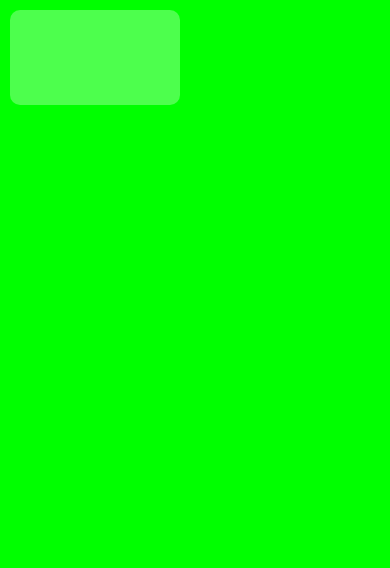
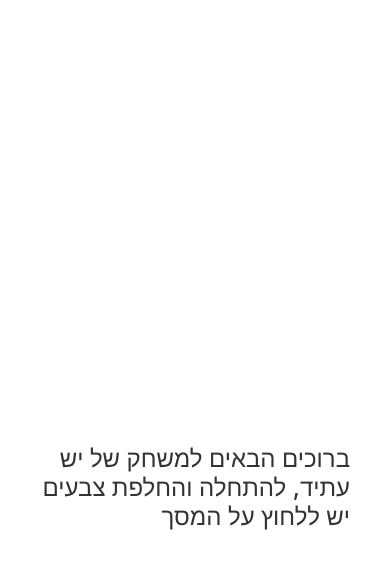
Before and after one commit to Barspo/glowing-colors-app, a React Native app: screen / in a window 390 px wide. Shown: the top 568 px of the page. Built offline with nearby package versions, Linux system fonts and the light colour scheme.

Commit message:
Add welcome screen with Hebrew text and logo

```diff
--- a/App.js
+++ b/App.js
@@ -2,7 +2,7 @@ import React, { useState } from 'react';
 import { StyleSheet, View, TouchableOpacity, Text, SafeAreaView, Image } from 'react-native';
 import { StatusBar } from 'expo-status-bar';
 
-export default function App() {
+const ColorScreen = ({ onBack }) => {
   const [isGreen, setIsGreen] = useState(true);
 
   const toggleColor = () => {
@@ -28,6 +28,39 @@ export default function App() {
       <StatusBar style="auto" />
     </SafeAreaView>
   );
+};
+
+const WelcomeScreen = ({ onStart }) => {
+  return (
+    <TouchableOpacity
+      style={styles.welcomeContainer}
+      onPress={onStart}
+    >
+      <View style={styles.welcomeContent}>
+        <Image
+          source={require('./assets/logo.png')}
+          style={styles.welcomeLogo}
+        />
+        <Text style={styles.welcomeText}>
+          ברוכים הבאים למשחק של יש עתיד, להתחלה והחלפת צבעים יש ללחוץ על המסך
+        </Text>
+      </View>
+    </TouchableOpacity>
+  );
+};
+
+export default function App() {
+  const [showWelcome, setShowWelcome] = useState(true);
+
+  const handleStart = () => {
+    setShowWelcome(false);
+  };
+
+  return showWelcome ? (
+    <WelcomeScreen onStart={handleStart} />
+  ) : (
+    <ColorScreen />
+  );
 }
 
 const styles = StyleSheet.create({
@@ -52,5 +85,30 @@ const styles = StyleSheet.create({
     width: 150,
     height: 75,
     resizeMode: 'contain',
+  },
+  welcomeContainer: {
+    flex: 1,
+    backgroundColor: '#ffffff',
+    alignItems: 'center',
+    justifyContent: 'center',
+  },
+  welcomeContent: {
+    padding: 20,
+    alignItems: 'center',
+    width: '100%',
+  },
+  welcomeLogo: {
+    width: 200,
+    height: 100,
+    resizeMode: 'contain',
+    marginBottom: 30,
+  },
+  welcomeText: {
+    fontSize: 24,
+    textAlign: 'right',
+    color: '#333333',
+    writingDirection: 'rtl',
+    marginHorizontal: 20,
+    fontWeight: '500'
   }
 });
```
